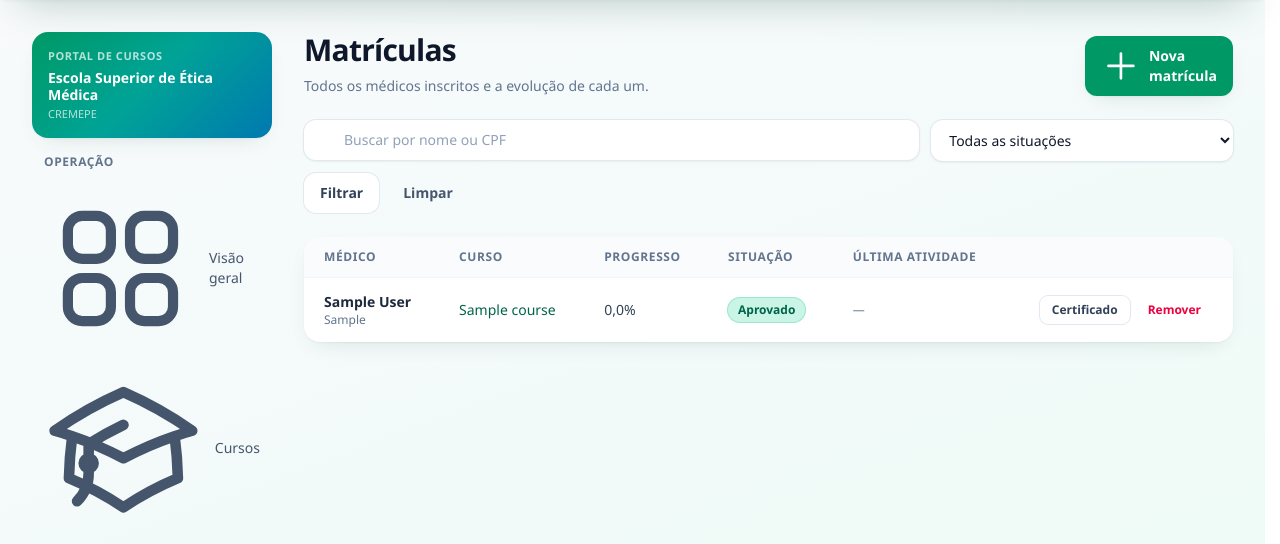
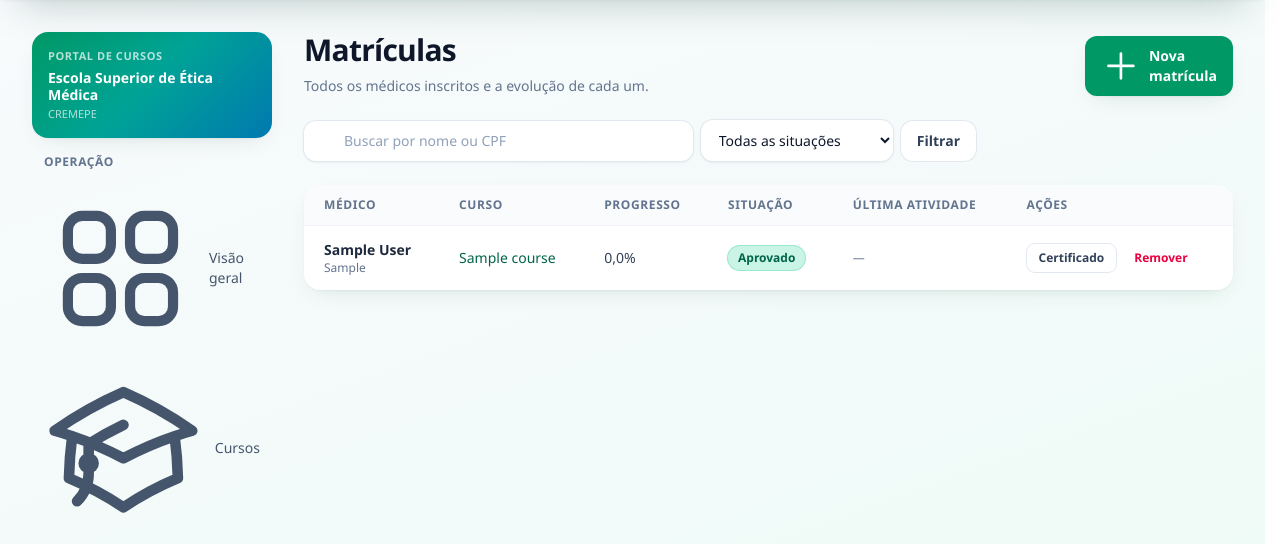
Before and after one commit to joseferreira-dev/cremepe-esem, a Django app: page /painel/matriculas/ in a window 1280 px wide. Shown: the part 64-608 px from the top of the page. Run offline with Django 5.2, Linux system fonts and the light colour scheme; a user stored in the database is signed in; tables that the repository leaves empty hold one stand-in row (values such as "Sample post"); data that the repository does not hold is empty; style sheets or scripts are compiled from the project's sources.

Commit message:
matriculas: filtros no padrao das demais listagens em uma linha, coluna acoes e badge sem quebra

```diff
--- a/templates/panel/matriculas.html
+++ b/templates/panel/matriculas.html
@@ -12,21 +12,21 @@
   <a href="{% url 'painel_matricula_nova' %}" class="btn btn-primary">{{ icons.mais|safe }} Nova matrícula</a>
 </div>
 
-<form method="get" class="mt-6 grid gap-3 sm:grid-cols-2 lg:grid-cols-3">
-  <div class="relative sm:col-span-2">
+<form method="get" class="mt-6 flex max-w-2xl flex-wrap items-center gap-2">
+  <div class="relative min-w-56 flex-1">
     <span class="pointer-events-none absolute inset-y-0 left-3 flex items-center text-slate-400">{{ icons.busca|safe }}</span>
     <input type="search" name="q" value="{{ busca }}" class="campo pl-10" placeholder="Buscar por nome ou CPF">
   </div>
-  <select name="status" class="campo">
+  <select name="status" class="campo w-48" aria-label="Filtrar por situação">
     <option value="">Todas as situações</option>
     {% for chave, rotulo in situacoes %}
       <option value="{{ chave }}" {% if situacao == chave %}selected{% endif %}>{{ rotulo }}</option>
     {% endfor %}
   </select>
-  <div class="flex gap-2 sm:col-span-2 lg:col-span-3">
-    <button class="btn btn-secundario" type="submit">Filtrar</button>
+  <button class="btn btn-secundario" type="submit">Filtrar</button>
+  {% if busca or situacao %}
     <a href="{% url 'painel_matriculas' %}" class="btn btn-fantasma">Limpar</a>
-  </div>
+  {% endif %}
 </form>
 
 <div class="cartao mt-6 overflow-hidden">
@@ -39,7 +39,7 @@
           <th class="cabecalho-tabela">Progresso</th>
           <th class="cabecalho-tabela">Situação</th>
           <th class="cabecalho-tabela">Última atividade</th>
-          <th class="cabecalho-tabela"></th>
+          <th class="cabecalho-tabela">Ações</th>
         </tr>
       </thead>
       <tbody class="divide-y divide-slate-100">
@@ -57,13 +57,13 @@
             </td>
             <td class="celula">{{ linha.cobertura }}%</td>
             <td class="celula">
-              <span class="etiqueta {{ linha.matricula.status|cor_status }}">{{ linha.matricula.get_status_display }}</span>
+              <span class="etiqueta whitespace-nowrap {{ linha.matricula.status|cor_status }}">{{ linha.matricula.get_status_display }}</span>
             </td>
             <td class="celula text-xs text-slate-500">
               {% if linha.ultima %}{{ linha.ultima|date:"d/m/Y H:i" }}{% else %}—{% endif %}
             </td>
             <td class="celula">
-              <div class="flex justify-end gap-1.5">
+              <div class="flex gap-1.5">
                 {% if linha.matricula.status == "approved" %}
                   <a href="{% url 'painel_certificado' linha.matricula.id %}" class="btn btn-secundario btn-sm"
                      title="Baixar o certificado do aluno">Certificado</a>
```
Also changed, not shown: apps/panel/tests.py (+26 -0 lines).
